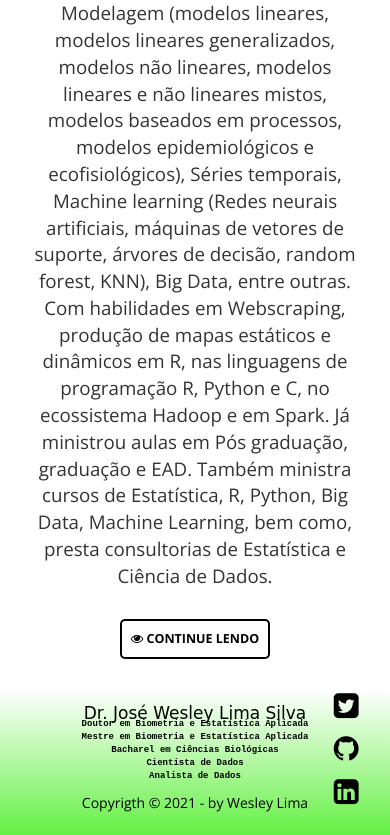
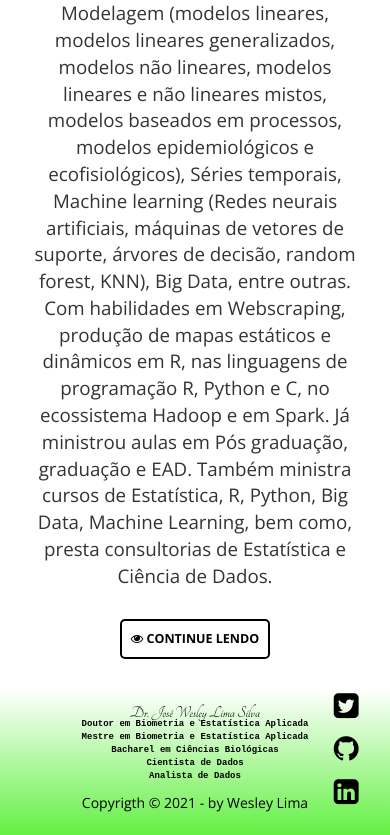
Before and after one commit to WesleyJw/wesleyjw.github.io, a website: page index.html in a window 390 px wide. Shown: the part 1046-1881 px from the top of the page. Drawn offline with nearby package versions, Linux system fonts and the light colour scheme; a web font is replaced by a local one.

Commit message:
Corrigi  fonte da assinaturas

```diff
--- a/css/geral.css
+++ b/css/geral.css
@@ -397,14 +397,14 @@ footer .descricao-nome {
 
 @media (max-width:740px){
 	footer .descricao-nome {
-		font-family: 'Beautiful Kisses', cursive !important;
+		font-family: 'Tangerine', cursive !important;
 		font-size: 22px;
 	}
 }
 
 @media (max-width:540px){
 	footer .descricao-nome {
-		font-family: 'Beautiful Kisses', cursive !important;
+		font-family: 'Tangerine', cursive !important;
 		font-size: 17px;
 	}
 }
```
